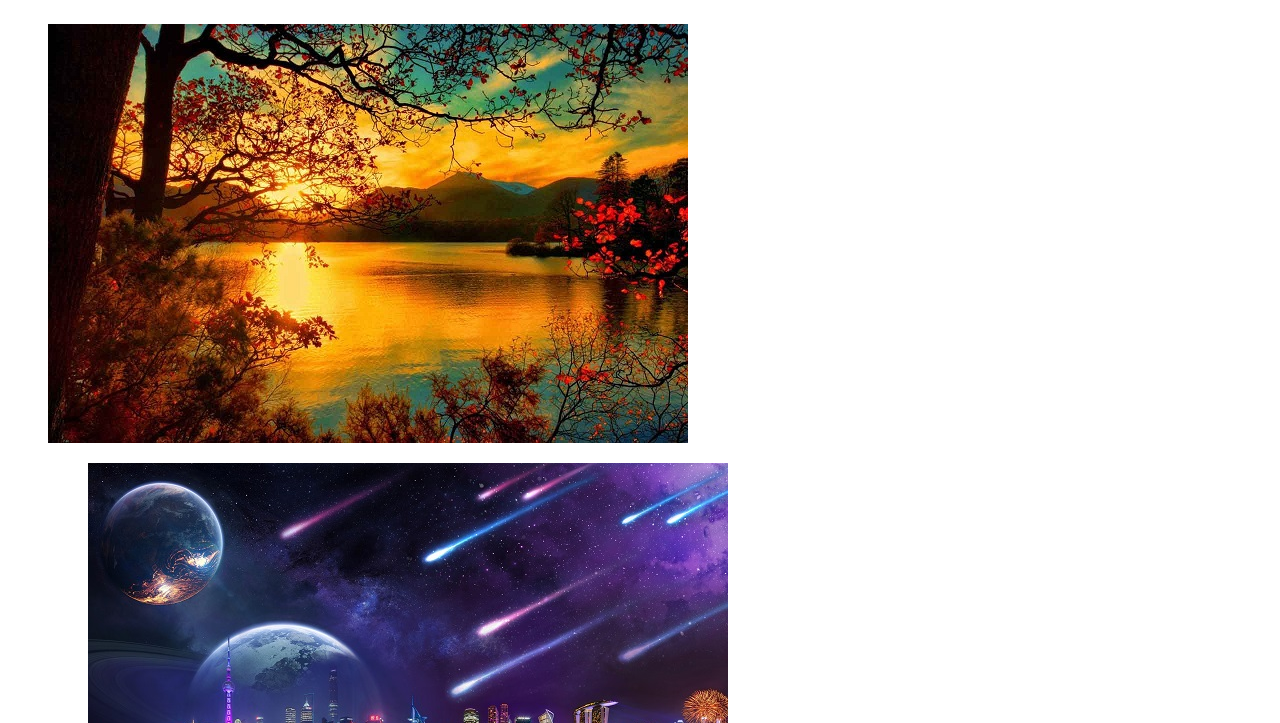
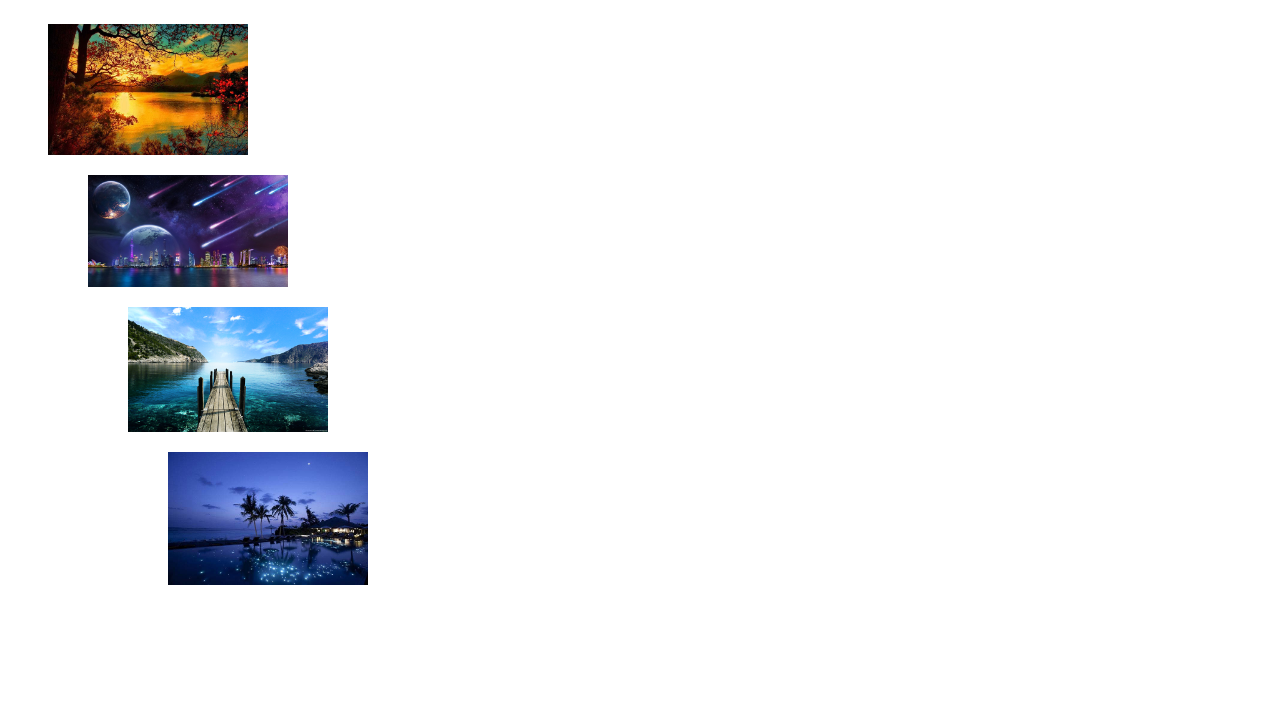
Before and after one commit to Eperez1980/Curso_Python, a plain HTML site: page Ejercicio tema 4/HTML/index.html in a window 1280 px wide. Shown: the part 77-800 px from the top of the page. Drawn offline with Linux system fonts and the light colour scheme; files that its build step writes are made by us from their sources.

Commit message:
galeria css

```diff
--- a/Ejercicio tema 4/CSS/003_galeria.css
+++ b/Ejercicio tema 4/CSS/003_galeria.css
@@ -3,3 +3,6 @@
     font-size: 40px;
     background-color: aquamarine;
 }
+.imagen{
+    width: 200px;
+}
```
